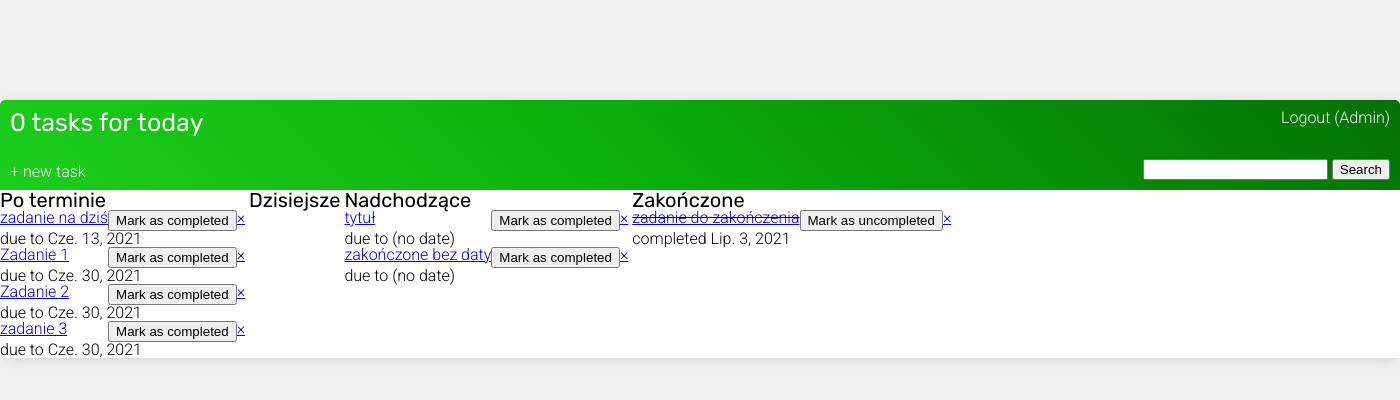
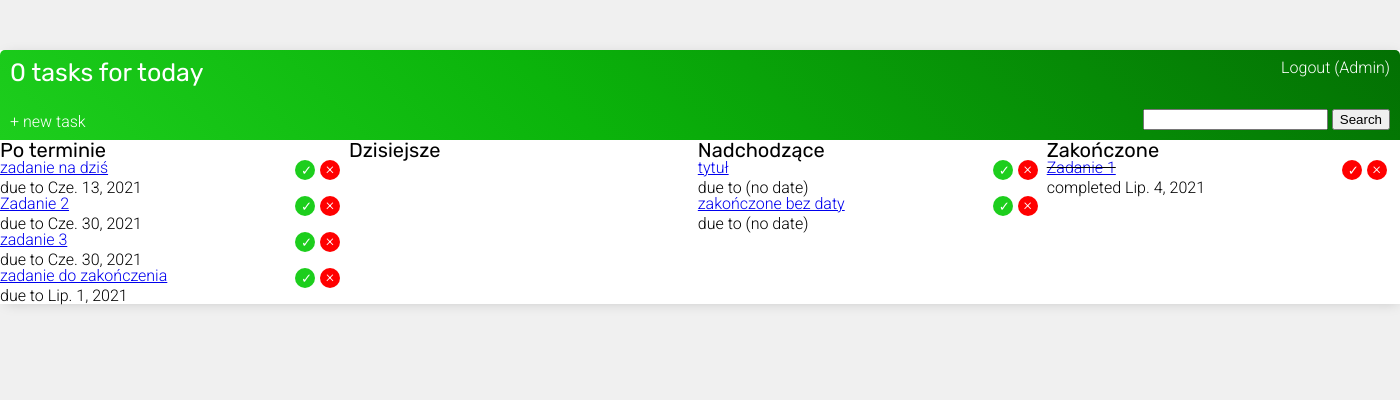
Before and after one commit to lukaszsliwinski/task_planner, a Django app: page / in a window 1400 px wide. Shown: the top 400 px of the page. Run offline with Django 3.2, Linux system fonts and the light colour scheme; the first user in the database is signed in; data comes from the database, SQL or seed files in the repository.

Commit message:
styling buttons for complete and delete tasks

```diff
--- a/base/static/base/style.css
+++ b/base/static/base/style.css
@@ -9,7 +9,7 @@
 body {
     background-color: #f0f0f0;
     font-family: 'Roboto', sans-serif;
-    padding-top: 100px;
+    padding-top: 50px;
 }
 
 h1, h3 {
@@ -55,7 +55,7 @@ h3 {
 }
 
 .container {
-    max-width: 1400px;
+    width: 1400px;
     margin: auto;
     background-color: white;
     box-shadow: 2px 2px 13px -4px rgba(0, 0, 0, 0.21);
@@ -64,6 +64,7 @@ h3 {
 .tasklist-wrapper {
     display: inline-block;
     vertical-align: top;
+    width: 345px;
 }
 
 
@@ -83,5 +84,70 @@ h3 {
 }
 
 .delete-link {
+    display: flex;
 
 }
+
+
+.complete-btn {
+    background-color: rgb(29, 206, 29);
+    color: white;
+    height: 20px;
+    width: 20px;
+    border-radius: 10px;
+    text-decoration: none;
+    cursor: pointer;
+    border: none;
+}
+
+.complete-btn:hover {
+    background-color:white;
+    color: black;
+}
+
+.uncomplete-btn {
+    background-color: red;
+    color: white;
+    height: 20px;
+    width: 20px;
+    border-radius: 10px;
+    text-decoration: none;
+    cursor: pointer;
+    border: none;
+}
+
+.uncomplete-btn:hover {
+    background-color: white;
+    color: black;
+}
+
+
+.delete-btn {
+    display: block;
+    background-color: red;
+    height: 19px;
+    width: 20px;
+    color: white;
+    border-radius: 10px;
+    text-decoration: none;
+    text-align: center;
+    padding-top: 1px;
+    margin: 0 5px 0 5px;
+}
+
+.tooltip {
+    visibility: hidden;
+    font-size: 10px;
+    background-color: black;
+    color: #fff;
+    text-align: center;
+    border-radius: 6px;
+    padding: 2px 5px;
+    position: absolute;
+    z-index: 1;
+}
+
+.delete-btn:hover {
+    background-color: white;
+    color: black;
+}
--- a/base/templates/base/task_list.html
+++ b/base/templates/base/task_list.html
@@ -33,11 +33,11 @@
             <div class="complete-form">
                 <form method="post" action="{% url 'complete' task.pk %}">
                     {% csrf_token %}
-                    <button type="submit">{% if task.completed %}Mark as uncompleted{% else %}Mark as completed{% endif %}</button>
+                    <input class="complete-btn" type="submit" value="&#10003;" />
                 </form>
             </div>
             <div class="delete-link">
-                <a href="{% url 'task-delete' task.id %}">&#215;</a>
+                <a class="delete-btn" class="delete-link" href="{% url 'task-delete' task.id %}">&#215;</a>
             </div>
         </div>
         <p>due to {{task.due_date}}</p>
@@ -60,11 +60,11 @@
             <div class="complete-form">
                 <form method="post" action="{% url 'complete' task.pk %}">
                     {% csrf_token %}
-                    <button type="submit">{% if task.completed %}Mark as uncompleted{% else %}Mark as completed{% endif %}</button>
+                    <input class="complete-btn" type="submit" value="&#10003;" />
                 </form>
             </div>
             <div class="delete-link">
-                <a class="delete-link" href="{% url 'task-delete' task.id %}">&#215;</a>
+                <a class="delete-btn" class="delete-link" href="{% url 'task-delete' task.id %}">&#215;</a>
             </div>
         </div>
         <p>due to {{task.due_date}}</p>
@@ -87,11 +87,11 @@
             <div class="complete-form">
                 <form method="post" action="{% url 'complete' task.pk %}">
                     {% csrf_token %}
-                    <button type="submit">{% if task.completed %}Mark as uncompleted{% else %}Mark as completed{% endif %}</button>
+                    <input class="complete-btn" type="submit" value="&#10003;" />
                 </form>
             </div>
             <div class="delete-link">
-                <a class="delete-link" href="{% url 'task-delete' task.id %}">&#215;</a>
+                <a class="delete-btn" class="delete-link" href="{% url 'task-delete' task.id %}">&#215;</a>
             </div>
         </div>
         <p>due to
@@ -119,11 +119,11 @@
             <div class="complete-form">
                 <form method="post" action="{% url 'complete' task.pk %}">
                     {% csrf_token %}
-                    <button type="submit">{% if task.completed %}Mark as uncompleted{% else %}Mark as completed{% endif %}</button>
+                    <input class="uncomplete-btn" type="submit" value="&#10003;" />
                 </form>
             </div>
             <div class="delete-link">
-                <a href="{% url 'task-delete' task.id %}">&#215;</a>
+                <a class="delete-btn" href="{% url 'task-delete' task.id %}">&#215;</a>
             </div>
         </div>
         <p>completed {{task.completed_date|date}}</p>
```
Also changed, not shown: db.sqlite3.
